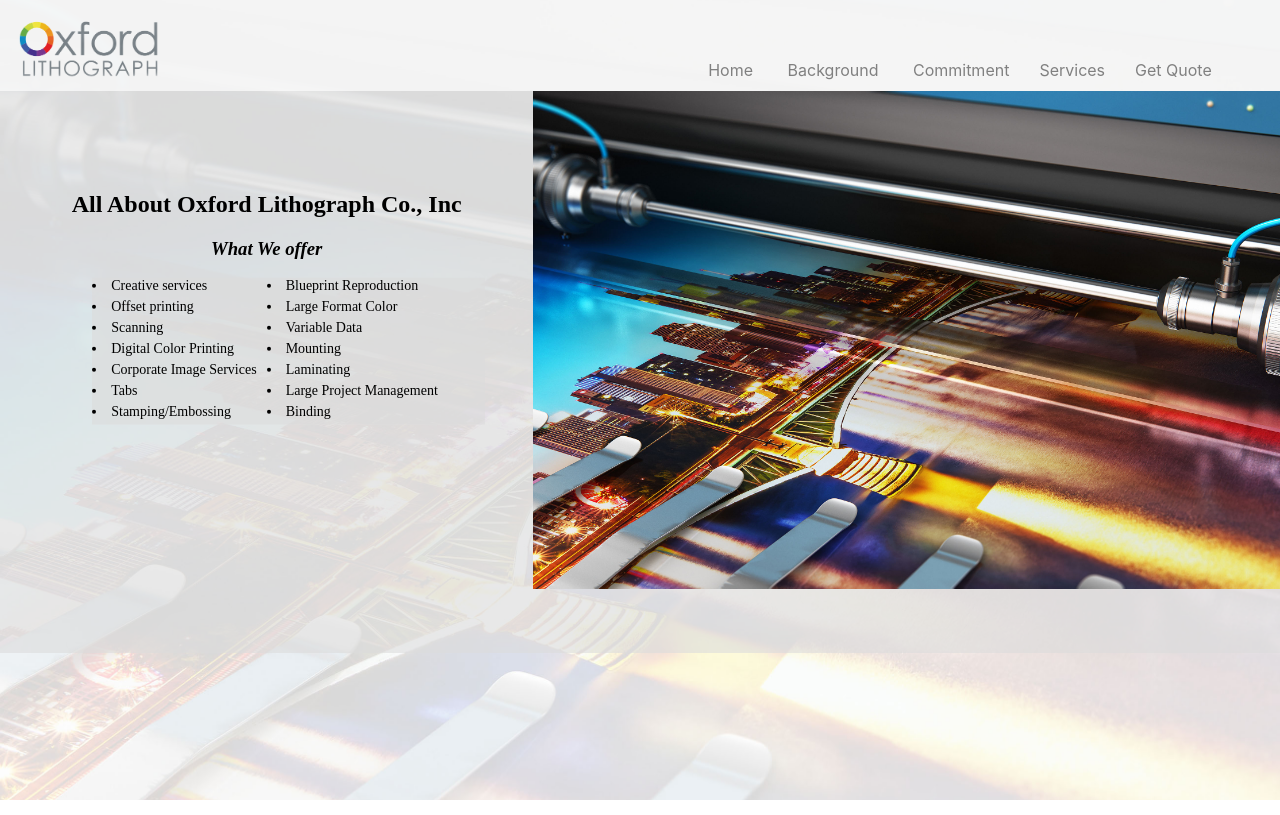
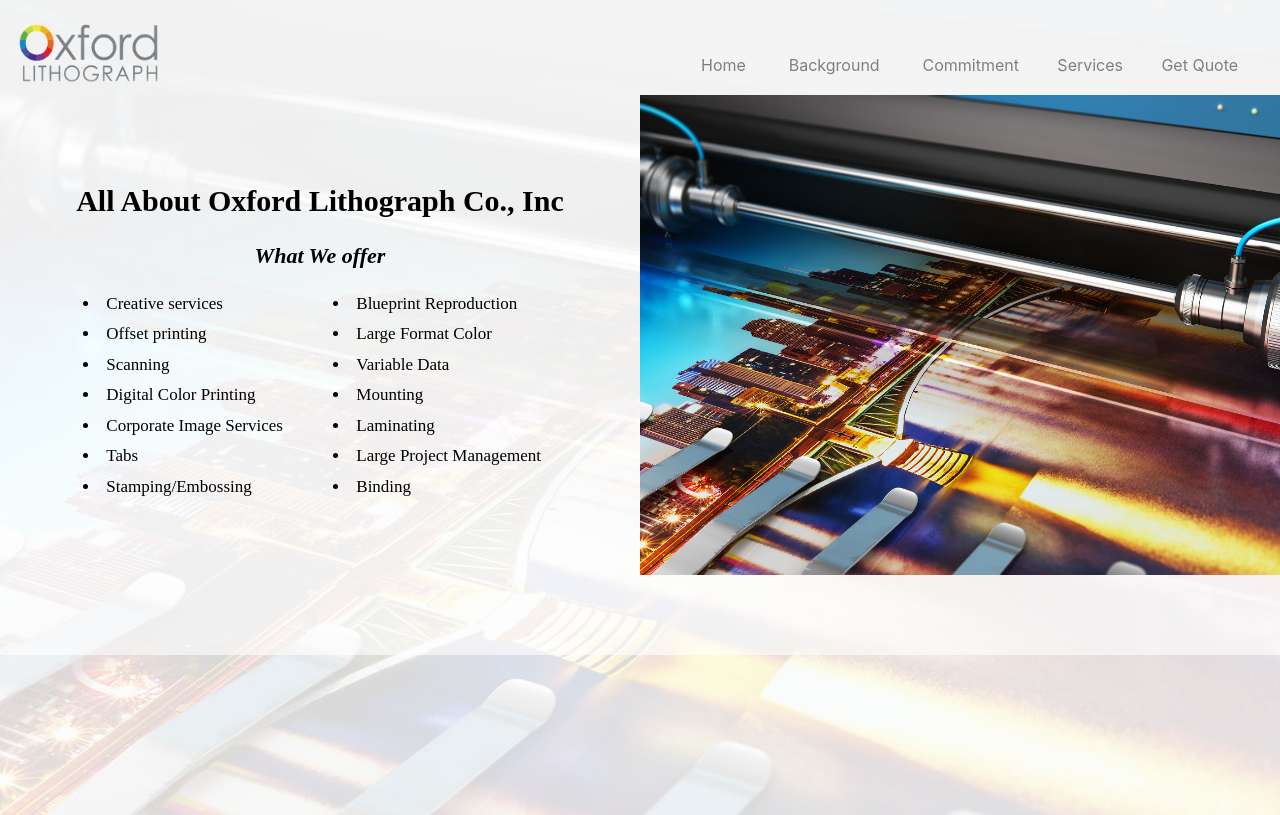
Before and after one commit to Z1mmyNeutron/jeff-app, a React (Create React App) app: page /services in a window 1280 px wide. Built offline with nearby package versions, Linux system fonts and the light colour scheme.

Commit message:
Add files via upload

```diff
--- a/src/pages/Background.js
+++ b/src/pages/Background.js
@@ -7,7 +7,7 @@ import {
   Switch
 } from "react-router-dom";
 
-import Navbar from '../Navbar.js'
+import Navbar from './Navbar.js'
 import "./backdrop.css"
 
 
@@ -15,10 +15,10 @@ export default class Background extends React.Component{
     render(){
         return(
         <div className="Background">
-        <div style={{backgroundColor:"#FFFFFFBB"}}>
+        <div style={{backgroundColor:"#49494988"}}>
             <Navbar/>
         </div>
-            <div style={{backgroundColor:"#FFFFF00"}}>
+            <div style={{backgroundColor:"#FFFFF00", minWidth:"50vw", minHeight:"50vh"}}>
             <Grid padding={0} container spacing={0}>
                 <Grid  item xs={5} spacing={0} style={{backgroundColor:"#DDDDDD99"}}>
                     <div style={{textAlign:"center", paddingLeft:5, paddingRight:5,
--- a/src/pages/Commitment.js
+++ b/src/pages/Commitment.js
@@ -7,7 +7,7 @@ import {
   Switch
 } from "react-router-dom";
 
-import Navbar from '../Navbar.js'
+import Navbar from './Navbar.js'
 import "./backdrop.css"
 
 
@@ -18,14 +18,14 @@ export default class Commitment extends React.Component{
             <Navbar/>
             <div style={{backgroundColor:"#FFFFF00"}}>
             <Grid padding={0} container spacing={0}>
-            <Grid item xs={7} spacing={0} style={{backgroundColor:"#DDDDDD99"}}>
+            <Grid item xs={7} spacing={0} style={{backgroundColor:"#F3F3F399"}}>
                     <img src={require('../images/Commitment.jpeg')}width="100%" height="auto"/>
                     <br/>
                     <br/>
                     <br/>
                     <br/>
             </Grid>
-                <Grid  item xs={5} spacing={0} style={{backgroundColor:"#DDDDDD99"}}>
+                <Grid  item xs={5} spacing={0} style={{backgroundColor:"#F3F3F399"}}>
                     <div style={{textAlign:"center", paddingLeft:5, paddingRight:5,
                     position: 'relative', top: '45%', transform: 'translate(0%, -50%)',
                     fontFamily:"minion-pro, serif"}}>
--- a/src/pages/Form.js
+++ b/src/pages/Form.js
@@ -1,23 +1,50 @@
 import React from 'react';
-
 import axios from 'axios';
 
-const API_PATH = 'http://localhost:3000/react-jeff-app/public/api/index.php';
 const inputStyle = {backgroundColor:"#00000000",
    border:"none", borderBottom:"solid", borderWidth:1, borderColor:"gray",
-    width:"100%", paddingTop:5, marginLeft:10,
-    fontSize:14,fontFamily:"minion-pro, serif", fontStyle: "italic",
-    height:"auto", margin:0, padding: 0,
+   width:"100%", paddingTop:10, marginLeft:10, minWidth:"5vh",
+   fontSize:18,fontFamily:"minion-pro, serif", fontStyle: "italic",
+   height:30, margin:0, padding: 0,
     }
 const submitStyle = {
-    backgroundColor:"black", width:"70%",
+   backgroundColor:"black", width:"65%",
    alignItems:"center",justifyContent:"center",
-    marginLeft:50, paddingTop:5,
-    display:"flex", color:"white", height:"6%",
+   marginLeft:"16%", paddingTop:3, marginBottom:4,
+   display:"flex", color:"white", height:"8.5%", minWidth:"5vw",
    fontSize:18,fontFamily:"minion-pro, serif"
 }
 //background photo
 
+
+async function mail(message) {
+   let to = "donotreplyoxfordlithograph@gmail.com"
+
+ let url = "https://6dbawzp19e.execute-api.us-east-1.amazonaws.com/Beta/sendmail"
+
+ let worked = true
+
+ let response = await fetch(url, {
+     method: 'POST',
+     headers: {
+     'Accept': 'application/json',
+     },
+     body: JSON.stringify({
+
+         To: String(to),
+         Message: String(message)  ,
+
+     }),
+     }).then((response) => response.json()).then((responseJson) => {
+         worked = true
+         return JSON.parse(responseJson)
+   }).catch((e) => {
+         worked = false
+         return e
+   })
+
+   return {success: worked, response: response }
+}
 
 export default class Form extends React.Component{
 
@@ -33,9 +60,10 @@ export default class Form extends React.Component{
            Stock: 0,
            Pages: 0,
            Finishing: "",
+           mailSent : false,
+           currentError: ""
+       }
 
-
-        }
    }
 
    changeName=(val)=>{
@@ -90,111 +118,115 @@ export default class Form extends React.Component{
      let finishing = this.state.finishing
 
 
-           if (!(name.length <= 0 && /^[a-zA-Z\s]+$/.test( name) && name.length<=0)){
+
+
+          if ( name == undefined || !(name.length >= 0 && /^[a-zA-Z\s]+$/.test(name))){
+               this.setState({currentError:"Please enter a name"})
                return false
-            }
-            if(!(finishing.length<=0 && /^[a-zA-Z\s]+$/.test( finishing) && finishing.length>=0)){
-                return false
-            }
-
-            if (email.length<=0 || email.indexOf("@")==-1 ){
-                return false
-            }
-            if(subject.length<=0){
-                return false
-            }
-            if(quantity<0){
-                return false
-            }
-            if(size<0){
-                return false
-            }
-            if(stock<0){
-                return false
-            }
-            if(pages<0){
-                return false
-            }
-
-//allow submit button to work
-            return true
-
            }
 
 
 
 
+           if (email == undefined || email.length<=0 || email.indexOf("@")==-1 ){
+               this.setState({currentError: "Please enter a valid email"})
+               return false
+           }
+
+
+           if( subject == undefined || subject.length<=0){
+               this.setState({currentError:"Please enter a valid subject"})
+               return false
+           }
+
+           if( quantity == undefined || quantity<=0){
+               this.setState({currentError:"Please enter a valid quantity"})
+               return false
+           }
+
+           //fixes error thrown by blank boxes
+
+
+           if( size == undefined || size<0){
+               this.setState({currentError:"Please enter a valid size"})
+               return false
+           }
+
+
+           if(stock == undefined|| stock<0){
+               this.setState({currentError:"Please enter a valid stock"})
+               return false
+
+           }
+
+           if(pages == undefined || pages<0){
+               this.setState({currentError:"Please enter a valid number of pages"})
+               return false
+
+           }
+           if( finishing == undefined ||!(finishing.length>=0  )){
+               this.setState({currentError:"Please enter your preferred finishing"})
+               return false
+           }
+
+//allow submit button to work
+           this.setState({currentError:""})
+           return true
+
+   }
 
 //email message
 
-        submit=()=>{
+       submit= async()=>{
            if(this.validateForm()){
              let message =(" Hi, \
-                 My name is " +  this.state.name + ", and i can be contacted at: " + this.state.email + ".\n\nThe subject of this job is:" + this.state.subject
-                    +"Here are the details: "+this.state.details
-                    +"Quantity: " + this.state.quantity
-                    +"Size: " + this.state.size
-                    +"Stock: " + this.state.stock
-                    +"Pages: " + this.state.pages
-                    +"Finishing: " + this.state.finishing)
+                   \nMy name is " +  this.state.name + ",\n I can be contacted at: " + this.state.email + ".\n\nThe subject of this job is:" + this.state.subject
+                   +"\nHere are the details: "+
+                   +"\nQuantity: " + this.state.quantity
+                   +"\nSize: " + this.state.size
+                   +"\nStock: " + this.state.stock
+                   +"\nPages: " + this.state.pages
+                   +"\nFinishing: " + this.state.finishing);
 
-           /* axios({
-            method: "post",
-            url: `${process.env.REACT_APP_API}`,
-            headers: { "content-type": "application/json"},
-            data: this.state
-    })
- */
+              let pop =  await mail(message);
+              this.setState({mailSent:true})
                }
-
            }
 
 
    render(){
        return(
+       <> {this.state.mailSent && (<p style={{fontSize:15, paddingLeft:10, paddingTop:"20%", lineHeight:1.5, paddingRight:10, fontFamily:"minion-pro, serif", alignItems:"center", justifyContent:"center" }}><i>Your message has been sent. Our team will get back to you shortly!</i></p>)}
+           {!this.state.mailSent && (<div style={{height:"100%", minWidth:"20vw", marginLeft:"19%", marginRight:"10%", width:"55%", alignItems:"center", justifyContent:"center"}}>
+               <br/>
 
-            <div style={{height:"100%",  marginLeft:"10%", marginRight:"10%", width:"90%",}}>
-                <br/>
                    <div style={{height:"10%", width:"100%", alignItems:"center", justifyContent:"center", display: "inline" }}>
-
-
-
-
+                   { this.state.currenterror != "" && <p style={{color:"red"}}>{this.state.currentError}</p>}
                    <input type="text" value={this.state.name} onChange={(e)=> this.changeName(e.target.value)} placeholder="Name:"
                    style = {inputStyle}/>
-
-
-
                    </div>
 
-                    <div style={{height:"10%", width:"100%", paddingTop:20}}>
-
-
+                   <div style={{height:"10%", paddingTop:25}}>
                    <input type="email" id="email" value={this.state.email} onChange={(e)=> this.changeEmail(e.target.value)} placeholder="Email:"
                    style={inputStyle}/>
                    </div>
 
                    <div style={{height:"10%"}}>
-
-
                    <input type="text" value={this.state.subject} onChange={(e)=>this.changeSubject(e.target.value)} placeholder="Subject:"
                    style={inputStyle}/>
 
                    </div>
                    <div style={{height:"10%"}}>
-
                    <input type="number"  value={this.state.quantity} onChange={(e)=>this.changeQuantity(e.target.value)} placeholder="Quantity:"
                     style={inputStyle} />
                    </div>
 
                    <div style={{height:"10%"}}>
-
                    <input type="number" value={this.state.size} onChange={(e)=>this.changeSize(e.target.value)} placeholder="Size:"
                     style={inputStyle} />
                    </div>
 
                     <div style={{height:"10%"}}>
-
                    <input type="number" value={this.state.stock} onChange={(e)=>this.changeStock(e.target.value)} placeholder="Stock:"
                     style={inputStyle}/>
                    </div>
@@ -207,13 +239,15 @@ export default class Form extends React.Component{
 
                    <input type="text" value={this.state.finishing} onChange={(e)=>this.changeFinishing(e.target.value)} placeholder="Finishing:"
                     style={inputStyle}/>
+                   </div>
+
+                   <div style={{height:"1%"}}>
+
+                   </div>
+                    <button title="submit" onClick={this.submit}
+                    style={submitStyle}>Submit</button>
 
 
-                    </div>
-
-                     <button title="submit" onClick={(e)=>this.submit()}
-                     style={submitStyle}>Submit</button>
-            </div>
-        )
+       </div> )}</>)
    }
 }
--- a/src/pages/GetQuote.js
+++ b/src/pages/GetQuote.js
@@ -7,7 +7,7 @@ import {
   Switch
 } from "react-router-dom";
 
-import Navbar from '../Navbar.js'
+import Navbar from './Navbar.js'
 import Form from "./Form.js"
 import "./backdrop.css"
 
@@ -34,7 +34,7 @@ export default class GetQuote extends React.Component{
                         </div>
                         <div style={{marginLeft:60, marginRight: 60, backgroundColor:"#FFFB",
                         height:"76.3%", display:"flex" }}>
-                           <Form action="/index.php"/>
+                           <Form/>
 
                             </div>
 
--- /dev/null
+++ b/src/pages/Navbar.css
@@ -0,0 +1,9 @@
+.Link:active{
+    color:black;
+    text-decoration: none;
+}
+
+.Link{
+    color:gray;
+    text-decoration: none;
+}
--- /dev/null
+++ b/src/pages/Navbar.js
@@ -0,0 +1,72 @@
+import React from "react"
+
+import Grid from '@material-ui/core/Grid'
+import {
+  Route,
+  NavLink,
+  BrowserRouter as Router,
+  Switch
+} from "react-router-dom";
+
+import './Navbar.css'
+export default class Navbar extends React.Component{
+  constructor(props) {
+    super(props)
+    this.state = { width: 0, height: 0}
+  }
+
+  componentDidMount() {
+    this.updateWindowDimensions()
+    window.addEventListener("resize", this.updateWindowDimensions)
+  }
+
+  componentWillUnmount() {
+    window.removeEventListener('resize', this.updateWindowDimensions);
+  }
+
+  updateWindowDimensions = () => {
+    this.setState({width: window.innerWidth,  height: window.innerHeight });
+    this.forceUpdate()
+  }
+
+    render(){
+      let padRight = "3%"
+      let padLeft = "3%"
+
+        return(
+
+         <div style={{backgroundColor:"#F4F4F4ac", minWidth:"100vw",minHeight:"10vh"}}>
+            <Grid padding={0} container spacing={0}>
+                <Grid  item xs={2} spacing={0} style={{paddingTop:1.5,}}>
+
+                <NavLink to="/" >
+                <img src={require('../images/logo.png')}width="100%" height="100%"/>
+                </NavLink>
+
+                </Grid>
+             <Grid item xs={this.state.width < 400 ? 2: 4} style={{}}></Grid>
+
+            <Grid item xs={this.state.width < 400 ? 8 : 6} spacing={0}  justify="space-between"  >
+
+          <div style={{ textAlign:"center", minWidth:"50vw", minHeight:"2vh", paddingTop:35}}>
+          <br/>
+
+
+            <NavLink exact className="Link" to="/" style={{paddingLeft:padLeft, paddingRight:padRight,}}> Home </NavLink>
+              <span/>
+            <NavLink  className="Link" to="/background" style={{paddingLeft:padLeft, paddingRight:padRight}}> Background</NavLink>
+
+            <NavLink className="Link" to="/commitment" style={{paddingLeft:padLeft, paddingRight:padRight}}> Commitment</NavLink>
+
+            <NavLink  className="Link" to="/services" style={{paddingLeft:padLeft, paddingRight:padRight}}>Services</NavLink>
+
+            <NavLink  className="Link" to="/quote" style={{paddingLeft:padLeft}}>Get Quote</NavLink>
+          </div>
+
+          </Grid>
+          </Grid>
+          <div style={{height: this.state.width < 950? 8: this.state.width < 1050 ? 5 : 2}}/>
+       </div>
+        )
+    }
+}
--- a/src/pages/Services.js
+++ b/src/pages/Services.js
@@ -7,33 +7,64 @@ import {
   Switch
 } from "react-router-dom";
 
-import Navbar from '../Navbar.js'
+import Navbar from './Navbar.js'
 import "./backdrop.css"
 
 
 export default class Services extends React.Component{
+
+    constructor(props){
+        super(props)
+
+        this.state = {width: 0, height: 0}
+    }
+
+  componentDidMount() {
+    this.updateWindowDimensions()
+    window.addEventListener("resize", this.updateWindowDimensions)
+  }
+
+  componentWillUnmount() {
+    window.removeEventListener('resize', this.updateWindowDimensions);
+  }
+
+  updateWindowDimensions = () => {
+    this.setState({  width: window.innerWidth });
+    this.forceUpdate()
+  }
     render(){
+        let percent
+        if(this.state.width < 300){
+            percent = "0"
+        } else{
+            percent = "10"
+        }
+
         return(
-        <div className="Services">
-        <div style={{backgroundColor:"#FFFFFFBB"}}>
+        <div className="Services" >
+        <div style={{backgroundColor:"#FFFFFF99"}}>
             <Navbar/>
         </div>
-            <div style={{backgroundColor:"#FFFFF00"}}>
+            <div style={{backgroundColor:"#FFFFFF99", minWidth:1000}}>
             <Grid padding={0} container spacing={0}>
-                <Grid  item xs={5} spacing={0} style={{backgroundColor:"#DDDDDD99"}}>
+                <Grid  item xs={6} spacing={0} >
 
 
-                    <div style={{textAlign:"center", paddingLeft:5, paddingRight:5,
-                    position: 'relative', top: '35%', transform: 'translate(0%, -50%)',
-                    fontFamily:"minion-pro, serif"}}>
-                        <h2> All About Oxford Lithograph Co., Inc</h2>
-                        <div style={{paddingLeft:75, paddingRight: 75}}>
-                            <h3><i> What We offer</i></h3>
+                    <div style={{textAlign:"center",
+
+                    position: 'relative',
+                    fontFamily:"minion-pro, serif", minHeight:"30vh",
+                    transform:"translate(0%," + ( this.state.width < 600 ? "0": this.state.width < 800 ? "10" : "20") + "%)"}}>
+
+                        <h2 style={{fontSize:30}}> All About Oxford Lithograph Co., Inc</h2>
+                        <div style={{paddingLeft:55, paddingRight: 55}}>
+                            <h3 style={{fontSize:22}}><i> What We offer</i></h3>
                             </div>
                      <Grid padding={0} container spacing={0}>
-                         <Grid item xs={2}/>
-                <Grid  item xs={4} spacing={0} style={{backgroundColor:"#DDDDDD99"}}>
-                    <div style ={{textAlign: "left",fontSize:14,  fontFamily:"minion-pro, serif"}}>
+                         <Grid item xs={1}/>
+
+                <Grid  item xs={4} spacing={0} >
+                    <div style ={{textAlign: "left",fontSize:17, lineHeight:1.5, paddingLeft:30, fontFamily:"minion-pro, serif", width:"25%", minWidth:"25vw"}}>
                                 <li style={{paddingBottom:5}}> Creative services</li>
                                 <li style={{paddingBottom:5}}> Offset printing</li>
                                 <li style={{paddingBottom:5}}> Scanning</li>
@@ -42,9 +73,12 @@ export default class Services extends React.Component{
                                 <li style={{paddingBottom:5}}>Tabs</li>
                                 <li style={{paddingBottom:5}}>Stamping/Embossing</li>
                             </div>
-            </Grid><Grid  item xs={5} spacing={0} style={{backgroundColor:"#DDDDDD99"}}>
+                 </Grid>
 
-            <div style ={{textAlign: "left",fontSize:14,  fontFamily:"minion-pro, serif"}}>
+                        <Grid  item xs={1} spacing={0} ></Grid>
+
+                    <Grid  item xs={5} spacing={0} >
+                         <div style ={{textAlign: "left",fontSize:17, lineHeight:1.5, fontFamily:"minion-pro, serif", width:"25%", paddingLeft:"5%", paddingRight:"10%", minWidth:"25vw"}}>
                                 <li style={{paddingBottom:5}}> Blueprint Reproduction</li>
                                 <li style={{paddingBottom:5}}> Large Format Color</li>
                                 <li style={{paddingBottom:5}}> Variable Data</li>
@@ -53,16 +87,16 @@ export default class Services extends React.Component{
                                 <li style={{paddingBottom:5}}> Large Project Management</li>
                                 <li style={{paddingBottom:5}}> Binding</li></div>
                                 </Grid>
-            </Grid>
+                      </Grid>
 
 
                             </div>
                 </Grid>
 
 
-        <Grid item xs={7} spacing={0} style={{backgroundColor:"#DDDDDD99"}}>
+        <Grid item xs={6} spacing={0} style={{backgroundColor:"#FF0AAF99", maxHeight:"60vh"}}>
 
-     <img src={require('../images/Services.jpeg')}width="100%" height="auto"/>
+     <img src={require('../images/Services.jpeg')}width="100%" height="100%" />
         <br/>
         <br/>
         <br/>
@@ -72,6 +106,8 @@ export default class Services extends React.Component{
              </Grid>
 
        </div>
+       <div style={{minHeight:"10vh", backgroundColor:"#FFFFFF99"}}/>
+       <div style={{minHeight:"20vh", backgroundColor:"#DDDDDD00"}}/>
     </div>
         )
     }
--- a/src/pages/backdrop.css
+++ b/src/pages/backdrop.css
@@ -27,7 +27,6 @@
 }
 .Home{
 
-  background-image: url("../images/FadedEye.jpeg");
   background-repeat: no-repeat;
   margin:1px;
   background-size: cover;
```
Also changed, not shown: src/pages/Home.js (+5 -2 lines), src/pages/Server.js (added, +17 -0 lines), 1 other file (tests, documents, lock files or other folders). Lines whose indentation alone changed are shown as unchanged.
